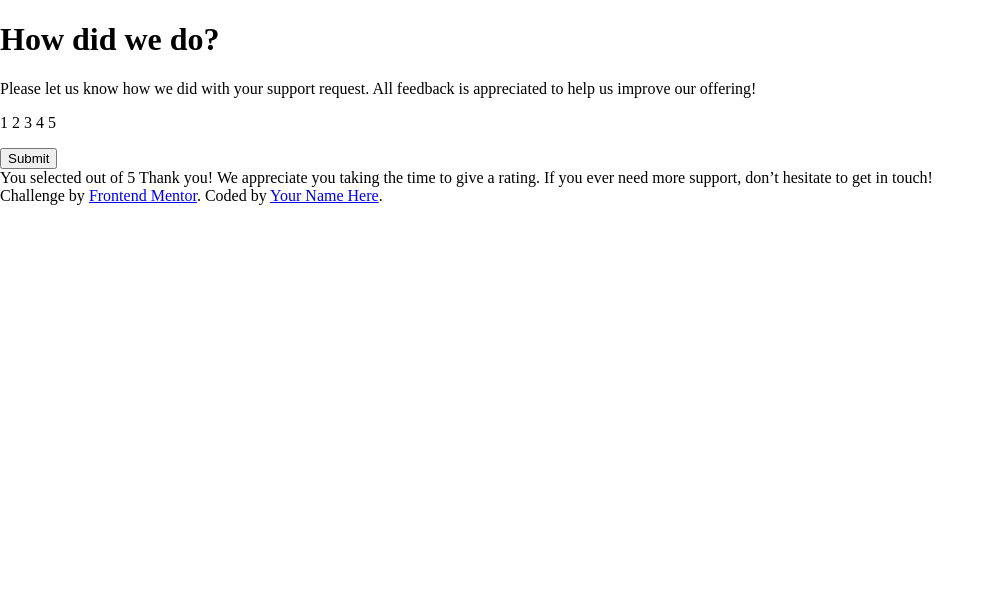
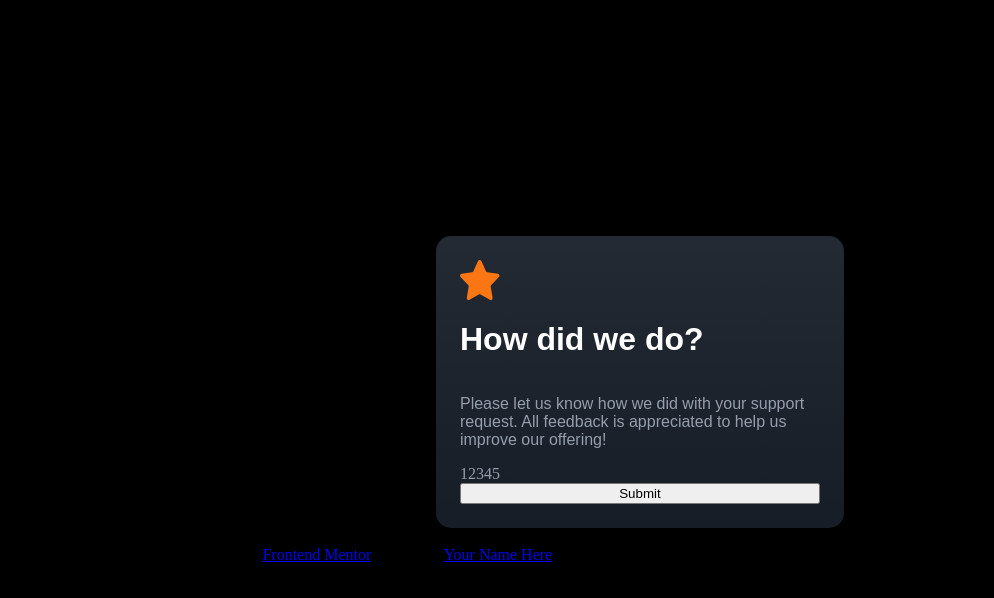
Before and after one commit to asephkhan/interactive-rating-component-main, a React (Vite) app: page / in a window 1280 px wide. Shown: the top 598 px of the page, without its empty margins (0-994 px from the left). Built offline with nearby package versions, Linux system fonts and the light colour scheme.

Commit message:
started making circle components

```diff
--- /dev/null
+++ b/src/App.css
@@ -0,0 +1,37 @@
+.card {
+  background: linear-gradient(180deg, var(--color-gradient-start) 0%, var(--color-gradient-end) 100%);
+  width: min(100%, 360px);
+  display: flex;
+  flex-direction: column;
+  justify-content: center;
+  align-items: centers;
+  padding: var(--spacing-300);
+  border-radius: 15px;
+  margin: 0 auto;
+}
+
+.card__star_icon {
+    height: var(--spacing-500);
+    width: var(--spacing-500);
+
+}
+
+.card h1 {
+    color: var(--color-white);
+    font-family: "Overpass", sans-serif;
+    font-weight: 700;
+}
+
+.card p {
+    color: var(--color-grey-500);
+    font-family: "Overpass", sans-serif;
+    font-weight: 400;
+}
+
+.circle {
+    color: var(--color-grey-500);
+}
+
+.card__rating_score {
+    display: flex;
+}
--- a/src/App.jsx
+++ b/src/App.jsx
@@ -1,15 +1,37 @@
 import { useState } from "react";
+import iconStar from "./assets/images/icon-star.svg";
+import "./App.css";
+
+ const Circle = (props) => {
+  return (
+    <>
+    <div className="circle">
+  {props.content}
+    </div>
+    </>
+  )
+}
 
 const Card = () => {
   return (
     <>
       <div className="card">
+        <img className="card__star_icon" src={iconStar} alt="star icon" />
         <h1>How did we do?</h1>
         <p>
           Please let us know how we did with your support request. All feedback
           is appreciated to help us improve our offering!
         </p>
-        <p>1 2 3 4 5</p>
+        <div className="card__rating_score">
+        <Circle content="1" />
+        <Circle content="2" />
+        <Circle content="3" />
+        <Circle content="4" />
+        <Circle content="5" />
+        </div>
+
+
+
         <button>Submit</button>
       </div>
     </>
--- a/src/index.css
+++ b/src/index.css
@@ -16,11 +16,12 @@
 
   /* Neutral */
   --color-white: hsl(0, 100%, 100%);
-  --color-black: hsl(0, 0%, 0% );
+  --color-black: hsl(0, 0%, 0%);
   --color-grey-500: hsl(217, 12%, 63%);
   --color-grey-900: hsl(213, 19%, 18%);
   --color-grey-950: hsl(216, 12%, 8%);
-  --color-gradient: hsl(215, 20%, 17%), hsl(216, 24%, 12%)
+  --color-gradient-start: hsl(215, 20%, 17%);
+  --color-gradient-end: hsl(216, 24%, 12%);
 
   /* Spacing */
 
@@ -39,4 +40,9 @@
 
 body {
   margin: 0;
+  background-color: var(--color-black);
+  min-height: 100svh;
+  display: flex;
+  justify-content: center;
+  align-items: center;
 }
```
